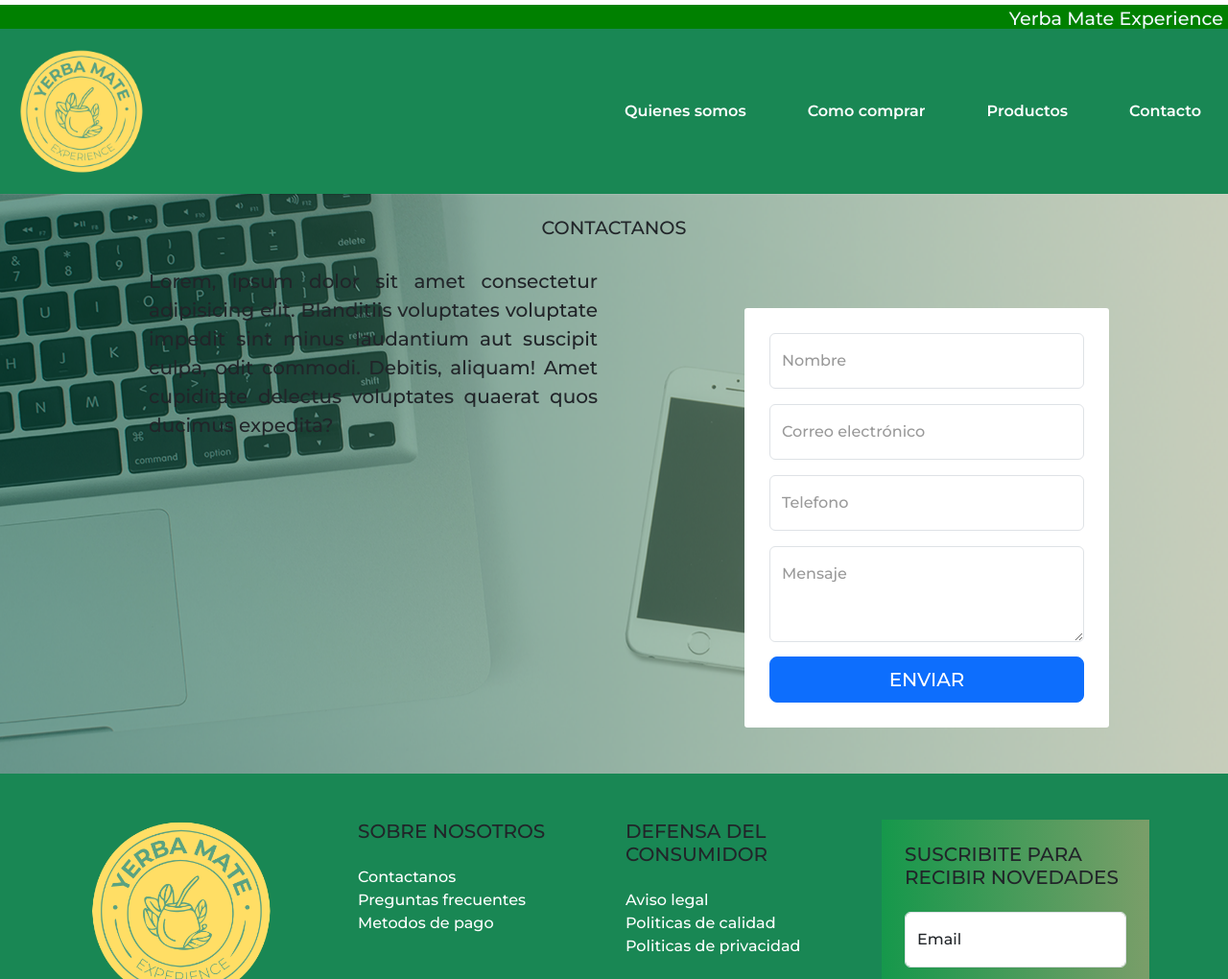
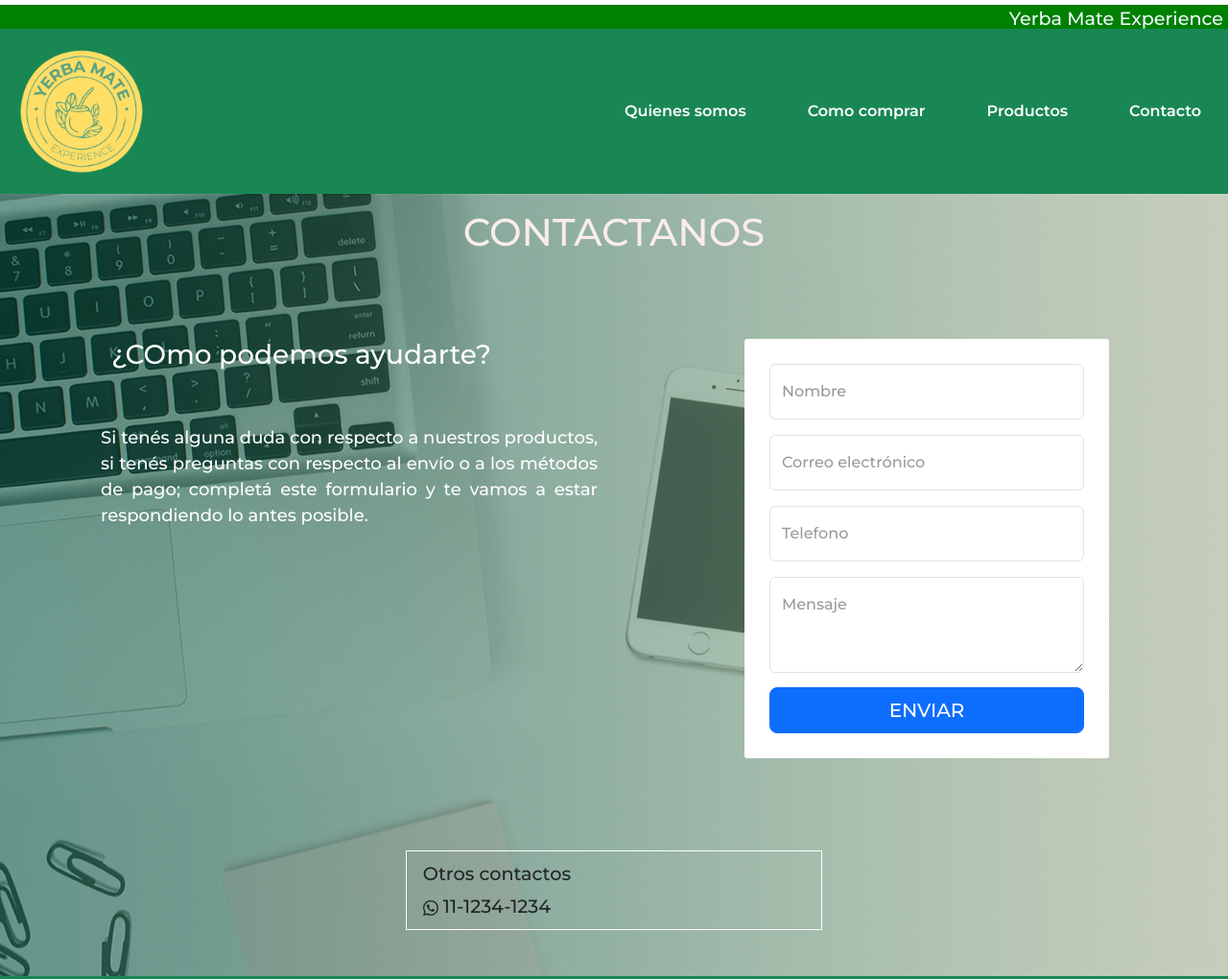
Before and after one commit to mbasse89/Proyecto-Final, a website: page pages/contactos.html in a window 1280 px wide. Shown: the top 1020 px of the page at 96% size. Drawn offline with nearby package versions, Linux system fonts and the light colour scheme.

Commit message:
se agrega mas info en contactos

```diff
--- a/css/style.css
+++ b/css/style.css
@@ -317,16 +317,19 @@ iframe {
 
 }
 
-
-
+.contactanos{
+    color: rgb(250, 236, 236);
+    padding-bottom: 15px;
+}
 
 /* propiedades del texto  */
 .textoContacto{
     display: flex;
 
     align-items: center;
-    padding-left: 150px;
-    font-size: 20px;
+    padding-left: 100px;
+    font-size: 18px;
+    color: ;
  }
 
 /* propiedades del formulario */
@@ -509,8 +512,9 @@ form {
 
     .contactanos{
         padding-top: 30px;
-        font-size: 30px;
+        font-size: 10rem;
         color: antiquewhite;
+
     }
 
 
--- a/pages/contactos.html
+++ b/pages/contactos.html
@@ -60,12 +60,12 @@
 
 
 
-     <main class="fondoMainContacto ">
+     <main class="fondoMainContacto   ">
 
 
         <div class="row">
-            <div class="col-lg-12 text-center py-3">
-                <p class="contactanos">CONTACTANOS</p>
+            <div class="col-lg-12 text-center py-3 ">
+                <h1 class= "contactanos">CONTACTANOS</h1>
 
             </div>
 
@@ -74,7 +74,8 @@
         <div class="row py">
 
             <div class="col-lg-6 ">
-                 <p class="textoContacto text-just  ">Lorem, ipsum dolor sit amet consectetur adipisicing elit. Blanditiis voluptates voluptate impedit sint minus laudantium aut suscipit culpa, odit commodi. Debitis, aliquam! Amet cupiditate delectus voluptates quaerat quos ducimus expedita?</p>
+                  <h3 class="text-center text-white py-5">¿COmo podemos ayudarte?</h3>
+                 <p class="textoContacto text-just text-white ">Si tenés alguna duda con respecto a nuestros productos, si tenés preguntas con respecto al envío o a los métodos de pago; completá este formulario y te vamos a estar respondiendo lo antes posible.</p>
             </div>
 
 
@@ -110,6 +111,17 @@
 
                 </form>
             </div>
+
+        </div>
+
+        <div class="row py-5 justify-content-center">
+          <div class="col-lg-4 border border-white py-1">
+            <p>Otros contactos</p>
+            <p><svg xmlns="http://www.w3.org/2000/svg" width="16" height="16" fill="currentColor" class="bi bi-whatsapp" viewBox="0 0 16 16">
+              <path d="M13.601 2.326A7.854 7.854 0 0 0 7.994 0C3.627 0 .068 3.558.064 7.926c0 1.399.366 2.76 1.057 3.965L0 16l4.204-1.102a7.933 7.933 0 0 0 3.79.965h.004c4.368 0 7.926-3.558 7.93-7.93A7.898 7.898 0 0 0 13.6 2.326zM7.994 14.521a6.573 6.573 0 0 1-3.356-.92l-.24-.144-2.494.654.666-2.433-.156-.251a6.56 6.56 0 0 1-1.007-3.505c0-3.626 2.957-6.584 6.591-6.584a6.56 6.56 0 0 1 4.66 1.931 6.557 6.557 0 0 1 1.928 4.66c-.004 3.639-2.961 6.592-6.592 6.592zm3.615-4.934c-.197-.099-1.17-.578-1.353-.646-.182-.065-.315-.099-.445.099-.133.197-.513.646-.627.775-.114.133-.232.148-.43.05-.197-.1-.836-.308-1.592-.985-.59-.525-.985-1.175-1.103-1.372-.114-.198-.011-.304.088-.403.087-.088.197-.232.296-.346.1-.114.133-.198.198-.33.065-.134.034-.248-.015-.347-.05-.099-.445-1.076-.612-1.47-.16-.389-.323-.335-.445-.34-.114-.007-.247-.007-.38-.007a.729.729 0 0 0-.529.247c-.182.198-.691.677-.691 1.654 0 .977.71 1.916.81 2.049.098.133 1.394 2.132 3.383 2.992.47.205.84.326 1.129.418.475.152.904.129 1.246.08.38-.058 1.171-.48 1.338-.943.164-.464.164-.86.114-.943-.049-.084-.182-.133-.38-.232z"/>
+            </svg> 11-1234-1234</p>
+
+          </div>
 
         </div>
     </main>
```
Also changed, not shown: pages/como_comprar.html (+1 -1 lines).
